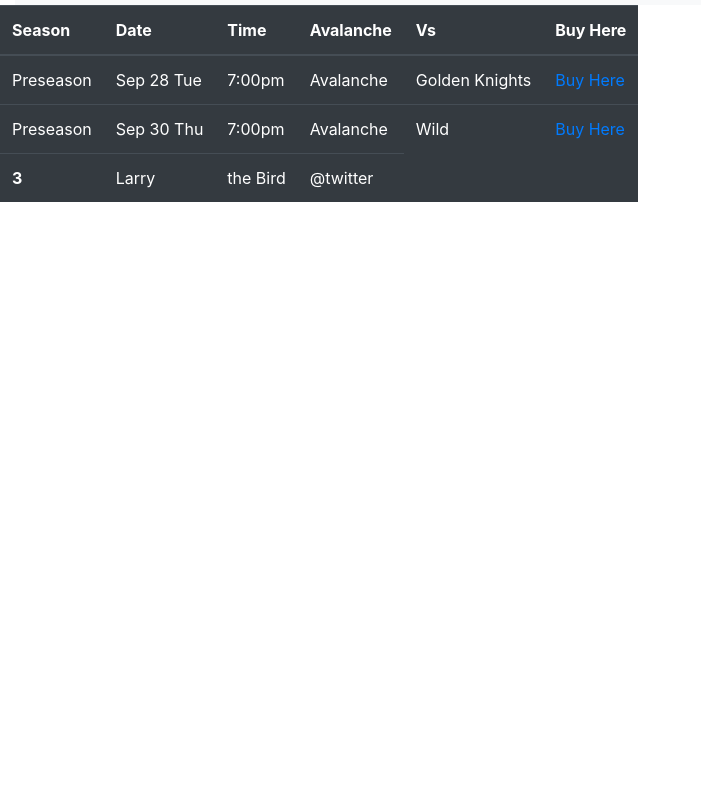
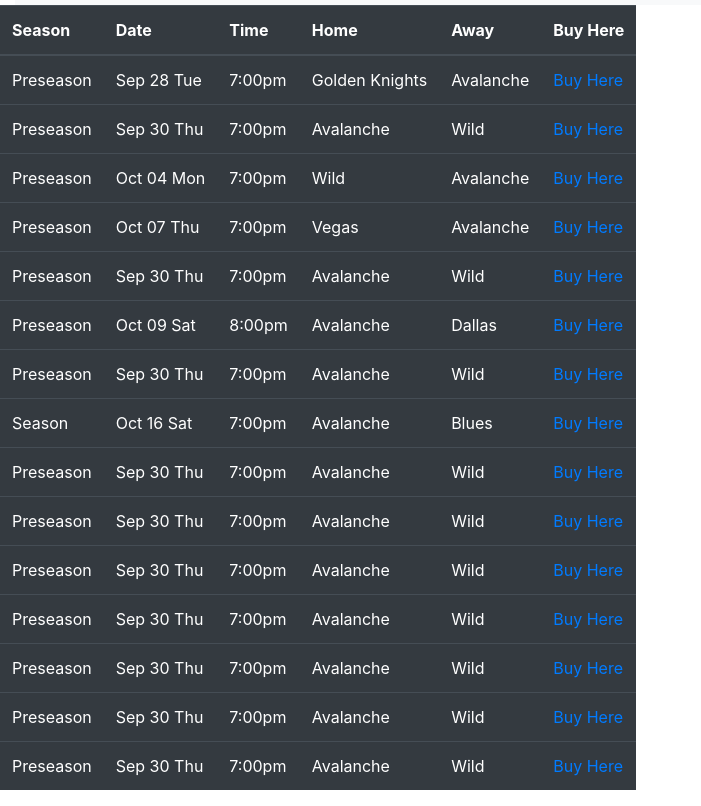
Before and after one commit to Luke3G/Ticket_Plex, a plain HTML site: page avalanche.html in a window 1280 px wide. Shown: the part 51-857 px from the top of the page, without its empty margins (0-701 px from the left). Before the commit the page ends 800 px from the top, so only its background shows below. Drawn offline with nearby package versions, Linux system fonts and the light colour scheme; a web font is replaced by a local one.

Commit message:
added more games

```diff
--- a/avalanche.html
+++ b/avalanche.html
@@ -46,8 +46,8 @@
                     <th scope="col">Season</th>
                     <th scope="col">Date</th>
                     <th scope="col">Time</th>
-                    <th scope="col">Avalanche</th>
-                    <th scope="col">Vs</th>
+                    <th scope="col">Home</th>
+                    <th scope="col">Away</th>
                     <th scope="col">Buy Here</th>
                   </tr>
                 </thead>
@@ -56,8 +56,72 @@
                     <td>Preseason</td>
                     <td>Sep 28 Tue</td>
                     <td>7:00pm</td>
+                    <td>Golden Knights</td>
                     <td>Avalanche</td>
-                    <td>Golden Knights</td>
+                    <td><a href="https://www.vividseats.com/vegas-golden-knights-tickets-tmobile-arena-9-28-2021/production/3670056" target="_blank">Buy Here</a></td>
+                  </tr>
+                  <tr>
+                    <td>Preseason</td>
+                    <td>Sep 30 Thu</td>
+                    <td>7:00pm</td>
+                    <td>Avalanche</td>
+                    <td>Wild</td>
+                    <td><a href="https://www.vividseats.com/colorado-avalanche-tickets-ball-arena-9-30-2021/production/3667175" target="_blank">Buy Here</a></td>
+                  </tr>
+                  <tr>
+                    <td>Preseason</td>
+                    <td>Oct 04 Mon</td>
+                    <td>7:00pm</td>
+                    <td>Wild</td>
+                    <td>Avalanche</td>
+                    <td><a href="https://www.vividseats.com/minnesota-wild-tickets-xcel-energy-center-10-4-2021/production/3667167" target="_blank">Buy Here</a></td>
+                  </tr>
+                  <tr>
+                    <td>Preseason</td>
+                    <td>Oct 07 Thu</td>
+                    <td>7:00pm</td>
+                    <td>Vegas</td>
+                    <td>Avalanche</td>
+                    <td><a href="https://www.vividseats.com/dallas-stars-tickets-american-airlines-center-tx-10-7-2021/production/3667180" target="_blank">Buy Here</a></td>
+                  </tr>
+                  <tr>
+                    <td>Preseason</td>
+                    <td>Sep 30 Thu</td>
+                    <td>7:00pm</td>
+                    <td>Avalanche</td>
+                    <td>Wild</td>
+                    <td><a href="https://www.vividseats.com/vegas-golden-knights-tickets-tmobile-arena-9-28-2021/production/3670056" target="_blank">Buy Here</a></td>
+                  </tr>
+                  <tr>
+                    <td>Preseason</td>
+                    <td>Oct 09 Sat</td>
+                    <td>8:00pm</td>
+                    <td>Avalanche</td>
+                    <td>Dallas</td>
+                    <td><a href="https://www.vividseats.com/colorado-avalanche-tickets-ball-arena-10-9-2021/production/3667177" target="_blank">Buy Here</a></td>
+                  </tr>
+                  <tr>
+                    <td>Preseason</td>
+                    <td>Sep 30 Thu</td>
+                    <td>7:00pm</td>
+                    <td>Avalanche</td>
+                    <td>Wild</td>
+                    <td><a href="https://www.vividseats.com/vegas-golden-knights-tickets-tmobile-arena-9-28-2021/production/3670056" target="_blank">Buy Here</a></td>
+                  </tr>
+                  <tr>
+                    <td>Season</td>
+                    <td>Oct 16 Sat</td>
+                    <td>7:00pm</td>
+                    <td>Avalanche</td>
+                    <td>Blues</td>
+                    <td><a href="https://www.vividseats.com/colorado-avalanche-tickets-ball-arena-10-16-2021/production/3671382" target="_blank">Buy Here</a></td>
+                  </tr>
+                  <tr>
+                    <td>Preseason</td>
+                    <td>Sep 30 Thu</td>
+                    <td>7:00pm</td>
+                    <td>Avalanche</td>
+                    <td>Wild</td>
                     <td><a href="https://www.vividseats.com/vegas-golden-knights-tickets-tmobile-arena-9-28-2021/production/3670056" target="_blank">Buy Here</a></td>
                   </tr>
                   <tr>
@@ -69,11 +133,59 @@
                     <td><a href="https://www.vividseats.com/vegas-golden-knights-tickets-tmobile-arena-9-28-2021/production/3670056" target="_blank">Buy Here</a></td>
                   </tr>
                   <tr>
-                    <th scope="row">3</th>
-                    <td>Larry</td>
-                    <td>the Bird</td>
-                    <td>@twitter</td>
+                    <td>Preseason</td>
+                    <td>Sep 30 Thu</td>
+                    <td>7:00pm</td>
+                    <td>Avalanche</td>
+                    <td>Wild</td>
+                    <td><a href="https://www.vividseats.com/vegas-golden-knights-tickets-tmobile-arena-9-28-2021/production/3670056" target="_blank">Buy Here</a></td>
                   </tr>
+                  <tr>
+                    <td>Preseason</td>
+                    <td>Sep 30 Thu</td>
+                    <td>7:00pm</td>
+                    <td>Avalanche</td>
+                    <td>Wild</td>
+                    <td><a href="https://www.vividseats.com/vegas-golden-knights-tickets-tmobile-arena-9-28-2021/production/3670056" target="_blank">Buy Here</a></td>
+                  </tr>
+                  <tr>
+                    <td>Preseason</td>
+                    <td>Sep 30 Thu</td>
+                    <td>7:00pm</td>
+                    <td>Avalanche</td>
+                    <td>Wild</td>
+                    <td><a href="https://www.vividseats.com/vegas-golden-knights-tickets-tmobile-arena-9-28-2021/production/3670056" target="_blank">Buy Here</a></td>
+                  </tr>
+                  <tr>
+                    <td>Preseason</td>
+                    <td>Sep 30 Thu</td>
+                    <td>7:00pm</td>
+                    <td>Avalanche</td>
+                    <td>Wild</td>
+                    <td><a href="https://www.vividseats.com/vegas-golden-knights-tickets-tmobile-arena-9-28-2021/production/3670056" target="_blank">Buy Here</a></td>
+                  </tr>
+                  <tr>
+                    <td>Preseason</td>
+                    <td>Sep 30 Thu</td>
+                    <td>7:00pm</td>
+                    <td>Avalanche</td>
+                    <td>Wild</td>
+                    <td><a href="https://www.vividseats.com/vegas-golden-knights-tickets-tmobile-arena-9-28-2021/production/3670056" target="_blank">Buy Here</a></td>
+                  </tr>
+
+
+
+
+
+
+
+
+
+
+
+
+
+
                 </tbody>
               </table>
            </div>
```
